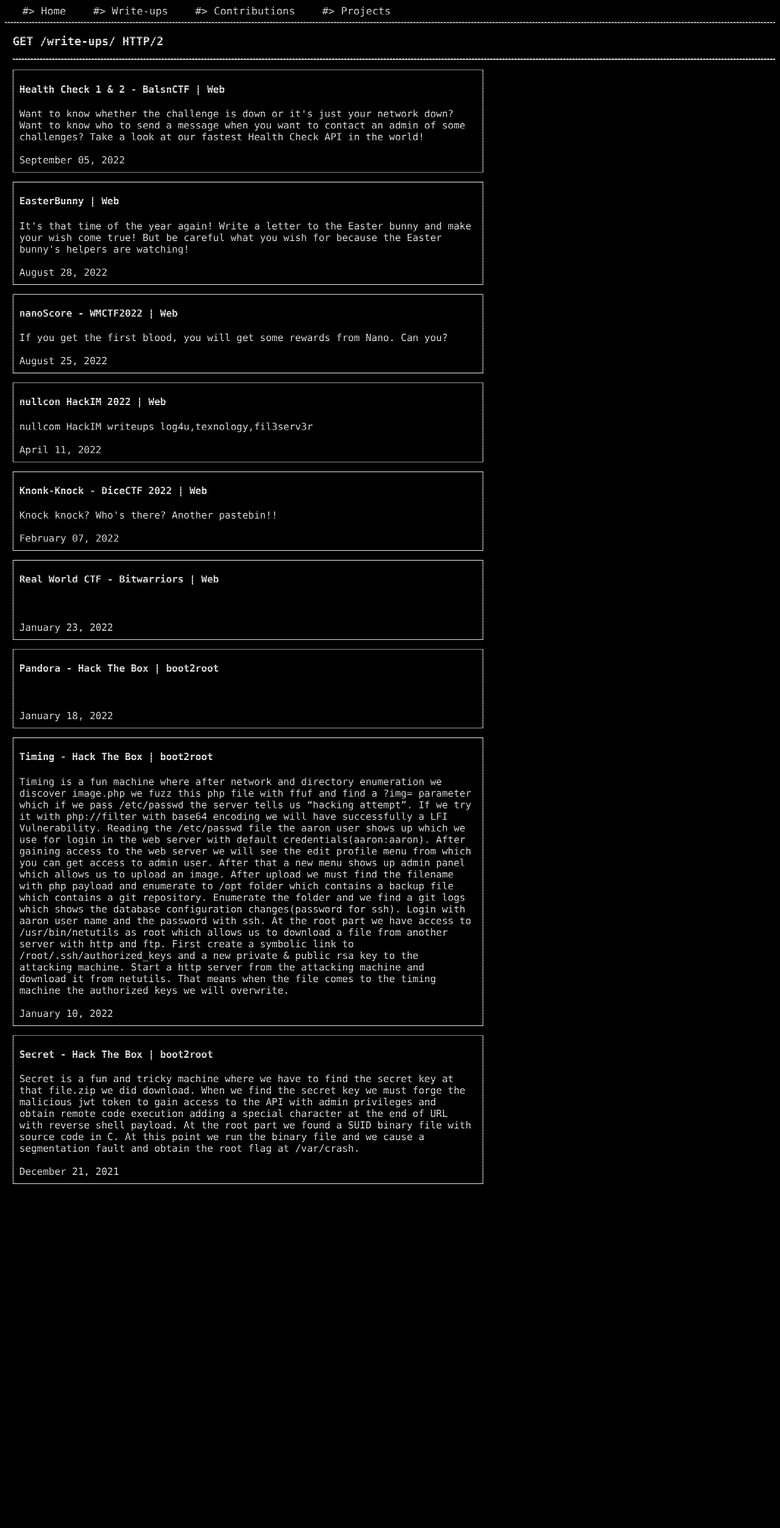
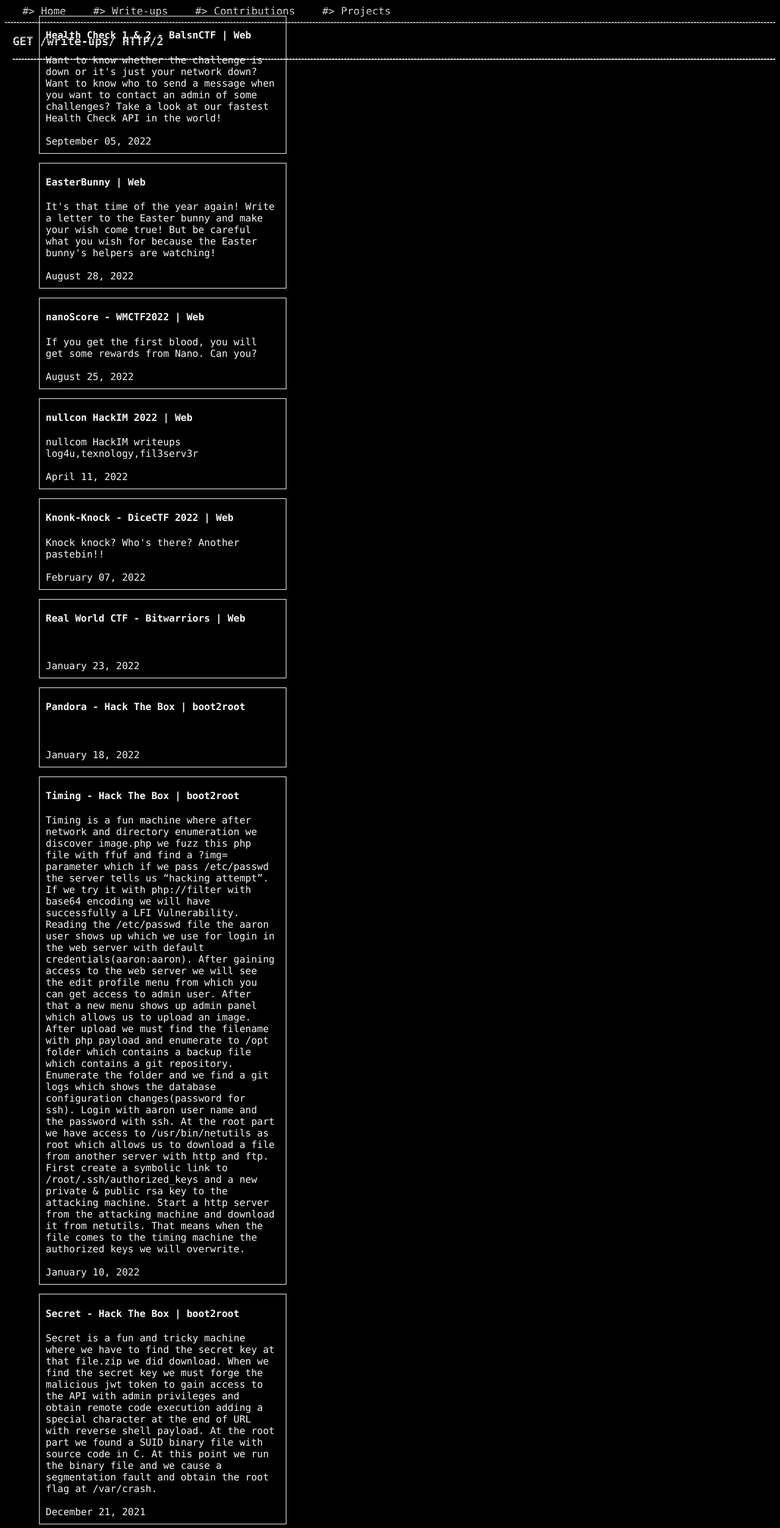
Before and after one commit to dhmosfunk/dhmosfunk.github.io, a Jekyll site: the page built from _pages/writeups.md, in a window 1280 px wide. Shown: the whole page at 61% size. Built offline with Jekyll 4.4.1, drawn with Linux system fonts in a browser that asks for light colours.

Commit message:
splitted

```diff
--- a/_layouts/writeups.html
+++ b/_layouts/writeups.html
@@ -6,7 +6,7 @@
 <h3 class="typing">GET /write-ups/ HTTP/2</H3>
 
 <hr  class="dashed">
-<div class="left">
+<div class="split left">
             <p class="data">
                 {% for post in site.posts %}
                 <div id="post_data" onclick="location.href='{{post.url}}'" style="cursor: pointer;">
@@ -18,6 +18,6 @@
                 {% endfor %}
             </p>
 </div>
-<div class="right">
+<div class="split right">
     {{content}}
     </div>
--- a/_sass/main.scss
+++ b/_sass/main.scss
@@ -262,3 +262,27 @@
     inset 0 3px 8px rgba(64,64,64,0.05),
     inset 0 -5px 10px rgba(25,25,25,0.1);
 }
+
+
+/* Split the screen in half */
+.split {
+  height: 100%;
+  width: 50%;
+  position: fixed;
+  z-index: 1;
+  top: 0;
+  overflow-x: hidden;
+  padding-top: 10px;
+}
+
+/* Control the left side */
+.left {
+  left: 0;
+  padding-left: 5%;
+}
+
+/* Control the right side */
+.right {
+  right: 0;
+  padding-right: 5%;
+}
```
